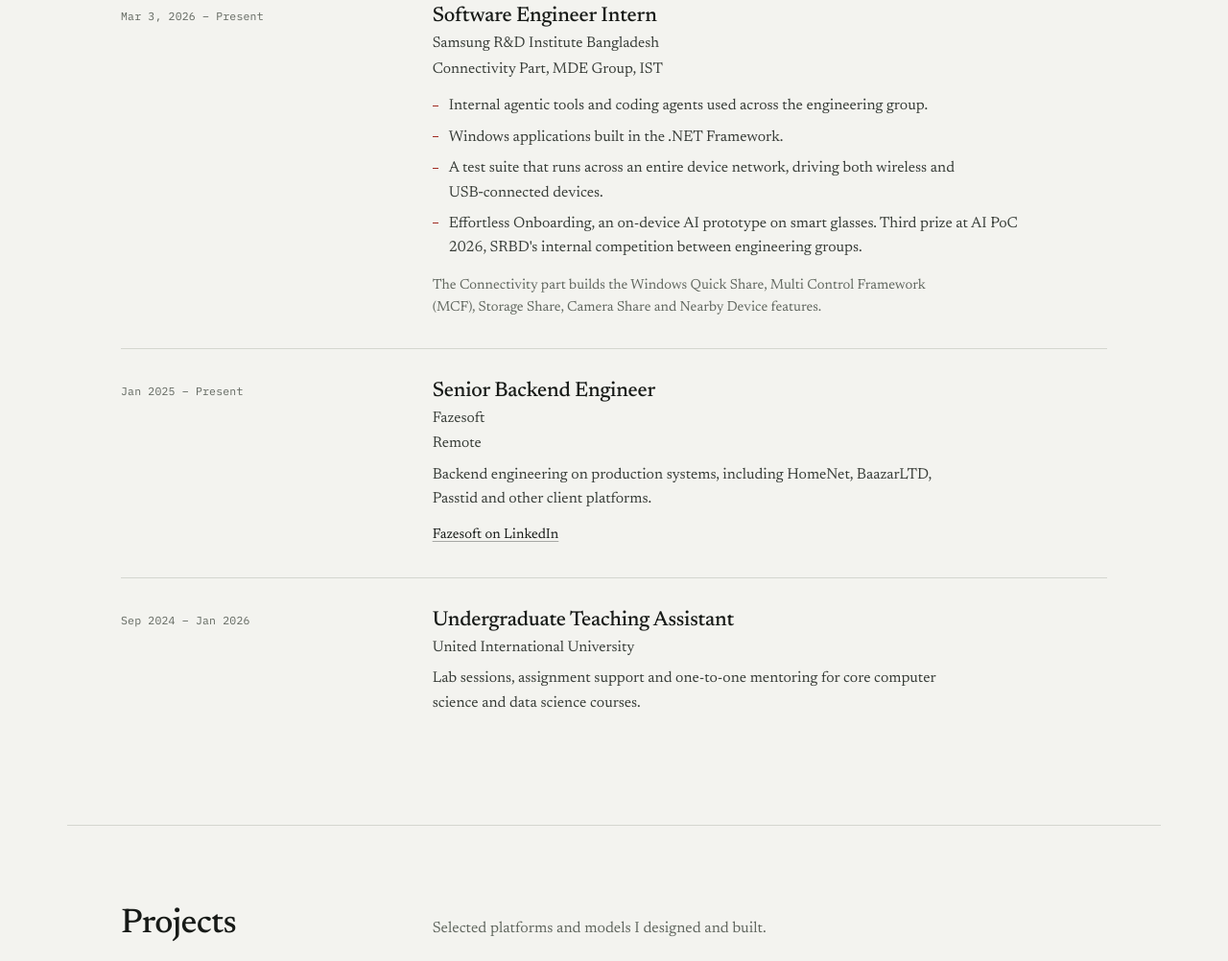
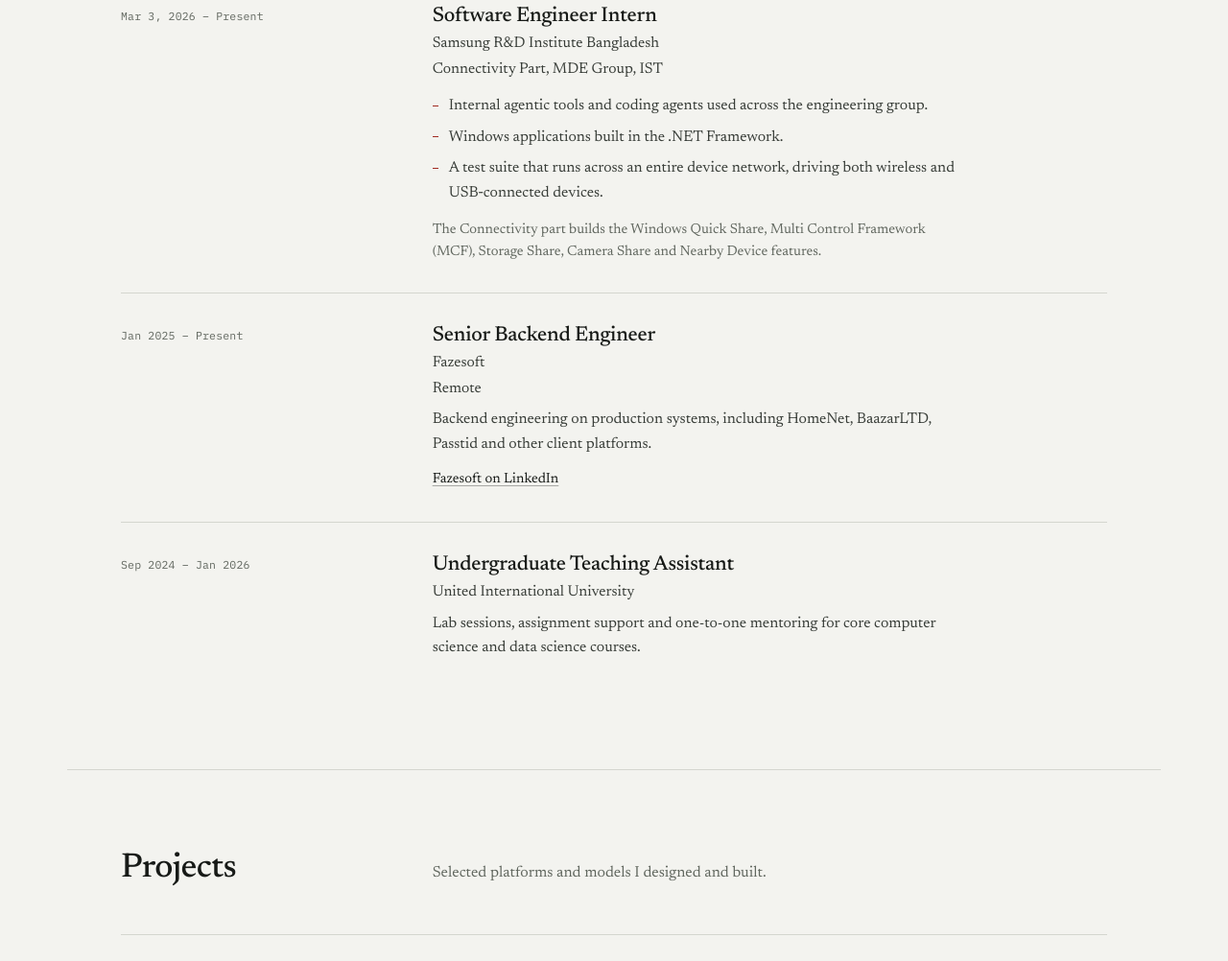
Before and after one commit to hrid0yyy/hrid0yyy.github.io, a plain HTML site: page index.html in a window 1280 px wide. Shown: the part 1553-2555 px from the top of the page at 96% size. Drawn offline with Linux system fonts and the light colour scheme.

Commit message:
Remove Effortless Onboarding from the site and CV
Drops the smart-glasses prototype (AI PoC 2026 third prize) from the
Samsung entry on the homepage and in the downloadable CV.

Co-Authored-By: Claude Opus 5.5 <noreply@anthropic.com>

```diff
--- a/index.html
+++ b/index.html
@@ -156,10 +156,6 @@
               <li>
                 A test suite that runs across an entire device network, driving both
                 wireless and USB&#8209;connected devices.
-              </li>
-              <li>
-                Effortless Onboarding, an on-device AI prototype on smart glasses. Third prize at
-                AI PoC 2026, SRBD's internal competition between engineering groups.
               </li>
             </ul>
             <p class="work-note">
```
Also changed, not shown: 1 other file.
